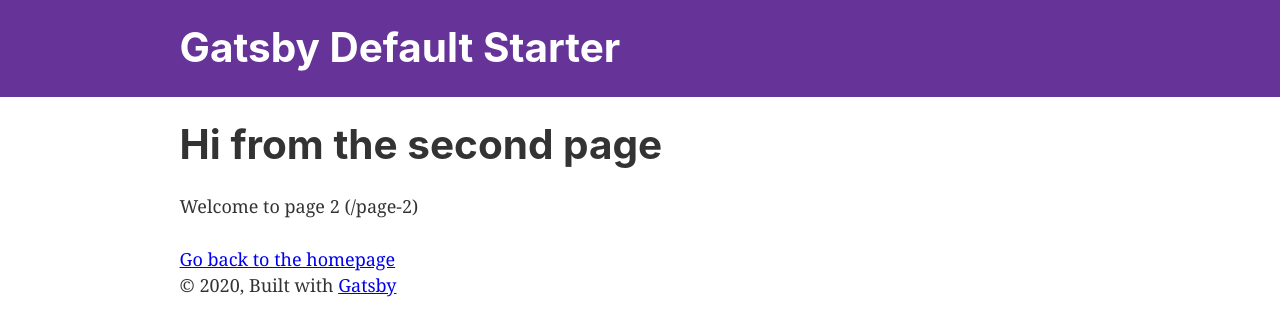
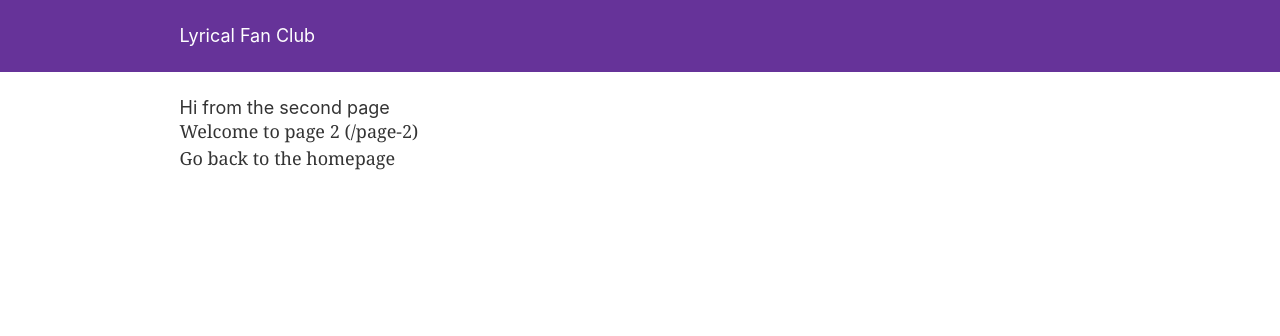
Before and after one commit to shannonfarvolden/music-quiz, a Gatsby site: page /page-2 in a window 1280 px wide. Built offline with nearby package versions, Linux system fonts and the light colour scheme; Gatsby itself is replaced by a stand-in of ours.

Commit message:
Initial commit

```diff
--- a/gatsby-config.js
+++ b/gatsby-config.js
@@ -1,7 +1,7 @@
 module.exports = {
   siteMetadata: {
-    title: `Gatsby Default Starter`,
-    description: `Kick off your next, great Gatsby project with this default starter. This barebones starter ships with the main Gatsby configuration files you might need.`,
+    title: `Lyrical Fan Club`,
+    description: `Do you know your favourite artists songs.`,
     author: `@gatsbyjs`,
   },
   plugins: [
@@ -15,6 +15,7 @@
     },
     `gatsby-transformer-sharp`,
     `gatsby-plugin-sharp`,
+    `gatsby-plugin-postcss`,
     {
       resolve: `gatsby-plugin-manifest`,
       options: {
@@ -24,7 +25,7 @@
         background_color: `#663399`,
         theme_color: `#663399`,
         display: `minimal-ui`,
-        icon: `src/images/gatsby-icon.png`, // This path is relative to the root of the site.
+        icon: `src/images/music-solid.svg`, // This path is relative to the root of the site.
       },
     },
     // this (optional) plugin enables Progressive Web App + Offline functionality
--- a/package.json
+++ b/package.json
@@ -9,6 +9,7 @@
     "gatsby-image": "^2.4.4",
     "gatsby-plugin-manifest": "^2.4.5",
     "gatsby-plugin-offline": "^3.2.3",
+    "gatsby-plugin-postcss": "^2.3.2",
     "gatsby-plugin-react-helmet": "^3.3.1",
     "gatsby-plugin-sharp": "^2.6.4",
     "gatsby-source-filesystem": "^2.3.4",
@@ -16,7 +17,8 @@
     "prop-types": "^15.7.2",
     "react": "^16.12.0",
     "react-dom": "^16.12.0",
-    "react-helmet": "^6.0.0"
+    "react-helmet": "^6.0.0",
+    "tailwindcss": "^1.4.6"
   },
   "devDependencies": {
     "prettier": "2.0.5"
--- /dev/null
+++ b/postcss.config.js
@@ -0,0 +1,3 @@
+module.exports = () => ({
+  plugins: [require("tailwindcss")],
+})
--- a/src/components/layout.js
+++ b/src/components/layout.js
@@ -11,6 +11,7 @@
 
 import Header from "./header"
 import "./layout.css"
+import "../styles/global.css"
 
 const Layout = ({ children }) => {
   const data = useStaticQuery(graphql`
@@ -34,11 +35,6 @@
         }}
       >
         <main>{children}</main>
-        <footer>
-          © {new Date().getFullYear()}, Built with
-          {` `}
-          <a href="https://www.gatsbyjs.org">Gatsby</a>
-        </footer>
       </div>
     </>
   )
--- a/src/pages/index.js
+++ b/src/pages/index.js
@@ -2,7 +2,6 @@
 import { Link } from "gatsby"
 
 import Layout from "../components/layout"
-import Image from "../components/image"
 import SEO from "../components/seo"
 
 const IndexPage = () => (
--- /dev/null
+++ b/src/styles/global.css
@@ -0,0 +1,5 @@
+@tailwind base;
+
+@tailwind components;
+
+@tailwind utilities;
--- /dev/null
+++ b/tailwind.config.js
@@ -0,0 +1,8 @@
+module.exports = {
+  purge: [],
+  theme: {
+    extend: {},
+  },
+  variants: {},
+  plugins: [],
+}
```
Also changed, not shown: src/images/gatsby-astronaut.png (deleted), src/images/gatsby-icon.png (deleted), src/images/music-solid.svg (added), 1 other file.
